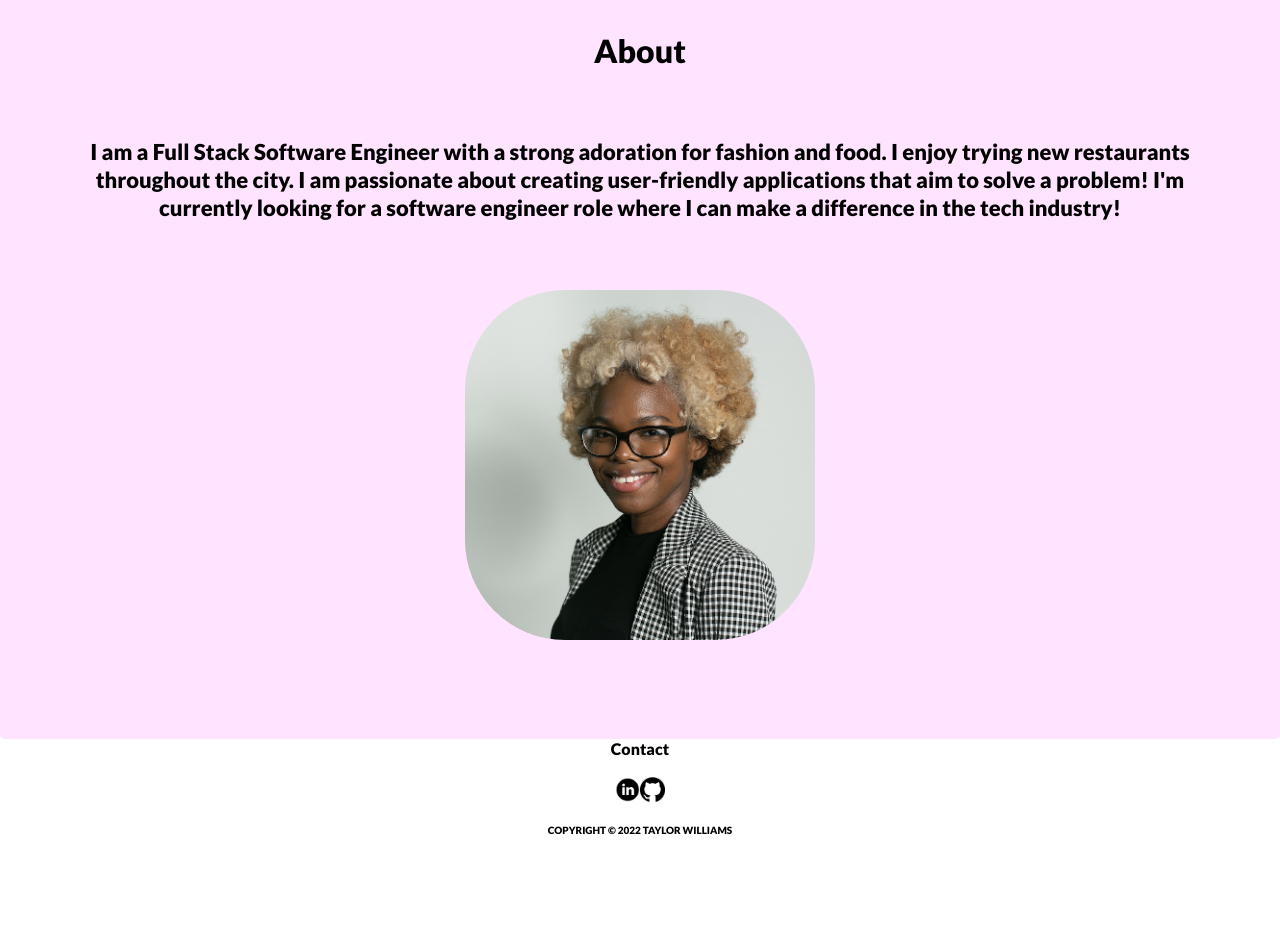
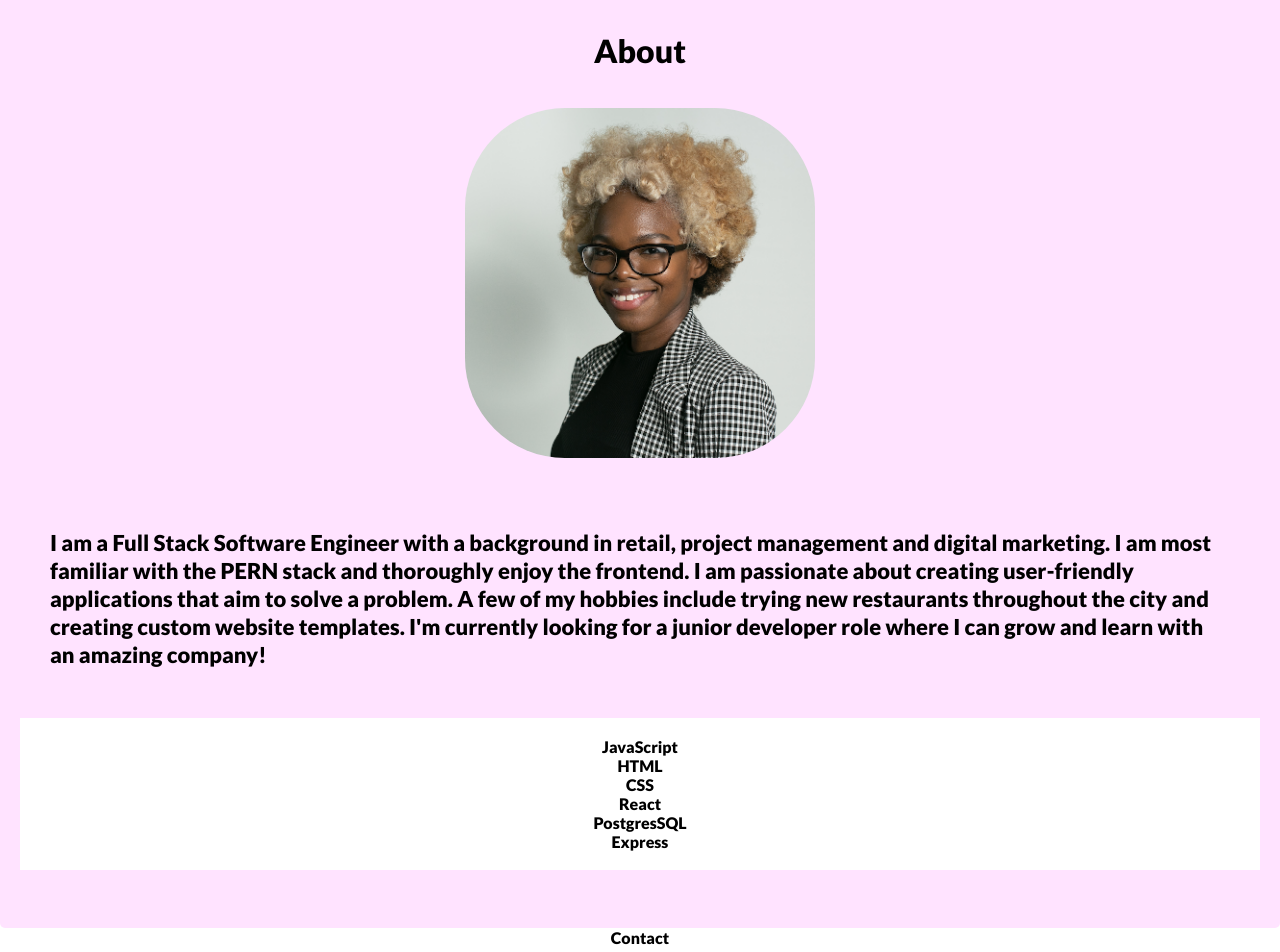
Before and after one commit to TaylorWill94/taylor-will-portfolio, a React (Create React App) app: page /about in a window 1280 px wide. Shown: the part 160-1112 px from the top of the page. Before the commit the page ends 1056 px from the top, so only its background shows below. Built offline with nearby package versions, Linux system fonts and the light colour scheme.

Commit message:
Fixed about blurb

```diff
--- a/src/App.css
+++ b/src/App.css
@@ -184,6 +184,8 @@
 
   .about-blurb {
     line-height: 26px;
+    text-align: left;
+    font-size: 14px;
     background-color: rgb(255, 227, 255);
   }
 
--- a/src/components/About.js
+++ b/src/components/About.js
@@ -8,19 +8,30 @@ function About() {
       <h1 className="about-header">About</h1>
       <br />
       <br />
-      <p className="about-blurb">
-        I am a Full Stack Software Engineer with a strong adoration for fashion
-        and food. I enjoy trying new restaurants throughout the city. I am
-        passionate about creating user-friendly applications that aim to solve a
-        problem! I'm currently looking for a software engineer role where I can
-        make a difference in the tech industry!
-      </p>
-      <br />
-      <br />
       <img className="about-img" src={star} width="200" alt={star} />
       <br />
       <br />
       <br />
+      <p className="about-blurb">
+        I am a Full Stack Software Engineer with a background in retail, project
+        management and digital marketing. I am most familiar with the PERN stack
+        and thoroughly enjoy the frontend. I am passionate about creating
+        user-friendly applications that aim to solve a problem. A few of my
+        hobbies include trying new restaurants throughout the city and creating
+        custom website templates. I'm currently looking for a junior developer
+        role where I can grow and learn with an amazing company!
+      </p>
+      <br />
+      <section className="about-skills">
+        <br />
+        <p>JavaScript</p>
+        <p>HTML</p>
+        <p>CSS</p>
+        <p>React</p>
+        <p>PostgresSQL</p>
+        <p>Express</p>
+        <br />
+      </section>
       <br />
       <br />
     </main>
```
